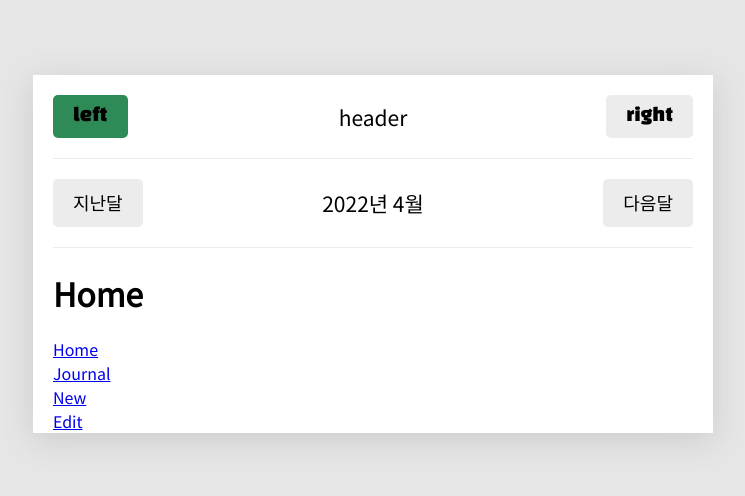
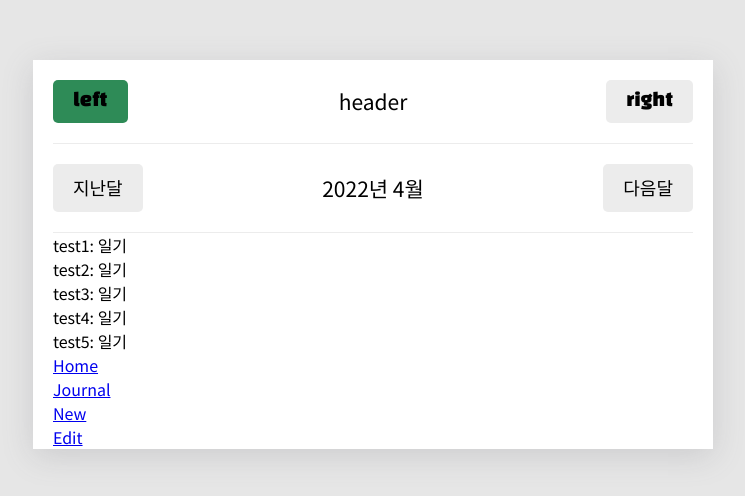
Before and after one commit to brightautumnsky/emotion-journal, a React (Create React App) app: page / in a window 1280 px wide. Shown: the part 146-642 px from the top of the page, without its empty margins (267-1012 px from the left). Built offline with nearby package versions, Linux system fonts and the light colour scheme.

Commit message:
date filtering

```diff
--- a/src/App.js
+++ b/src/App.js
@@ -35,8 +35,16 @@ const reducer = (state, action) => {
 export const JournalStateContext = React.createContext();
 export const JournalDispatchContext = React.createContext();
 
+const testData = [
+  { id: 1, emotion: 1, content: "test1: 일기", date: 1649579846175 },
+  { id: 2, emotion: 2, content: "test2: 일기", date: 1649579846176 },
+  { id: 3, emotion: 3, content: "test3: 일기", date: 1649579846177 },
+  { id: 4, emotion: 4, content: "test4: 일기", date: 1649579846178 },
+  { id: 5, emotion: 5, content: "test5: 일기", date: 1649579846179 },
+];
+
 function App() {
-  const [data, dispatch] = useReducer(reducer, []);
+  const [data, dispatch] = useReducer(reducer, testData);
 
   const dataId = useRef(0);
 
--- /dev/null
+++ b/src/Components/JournalList.js
@@ -0,0 +1,17 @@
+import React from "react";
+
+const JournalList = ({ journalList }) => {
+  return (
+    <div>
+      {journalList.map((journal) => (
+        <div>{journal.content}</div>
+      ))}
+    </div>
+  );
+};
+
+JournalList.defaultProps = {
+  journalList: [],
+};
+
+export default JournalList;
--- a/src/Pages/Home.js
+++ b/src/Pages/Home.js
@@ -1,11 +1,43 @@
-import React, { useState } from "react";
+import React, { useState, useContext, useEffect } from "react";
+import { JournalStateContext } from "../App";
 import Header from "../Components/Header";
 import Button from "../Components/Button";
+import JournalList from "../Components/JournalList";
 
 const Home = () => {
   // 날짜
   const [currentDate, setCurrentDate] = useState(new Date());
-  console.log(currentDate);
+  const journalList = useContext(JournalStateContext);
+  const [data, setData] = useState([]);
+
+  useEffect(() => {
+    if (journalList.length >= 1) {
+      // 첫 날
+      const firstDay = new Date(
+        currentDate.getFullYear(),
+        currentDate.getMonth(),
+        1
+      ).getTime();
+
+      // 마지막 날
+      const lastDay = new Date(
+        currentDate.getFullYear(),
+        currentDate.getMonth() + 1,
+        0
+      ).getTime();
+
+      // 날짜에 따른 일기 필터링
+      setData(
+        journalList.filter(
+          (item) => firstDay <= item.date && item.date <= lastDay
+        )
+      );
+    }
+  }, [journalList, currentDate]);
+
+  useEffect(() => {
+    console.log(data);
+  }, [data]);
 
   const headerDate = `${currentDate.getFullYear()}년 ${
     currentDate.getMonth() + 1
@@ -38,7 +70,7 @@ const Home = () => {
         leftChild={<Button text="지난달" onClick={decreaseMonth} />}
         rightChild={<Button text="다음달" onClick={increaseMonth} />}
       />
-      <h1>Home</h1>
+      <JournalList journalList={journalList} />
     </div>
   );
 };
```
